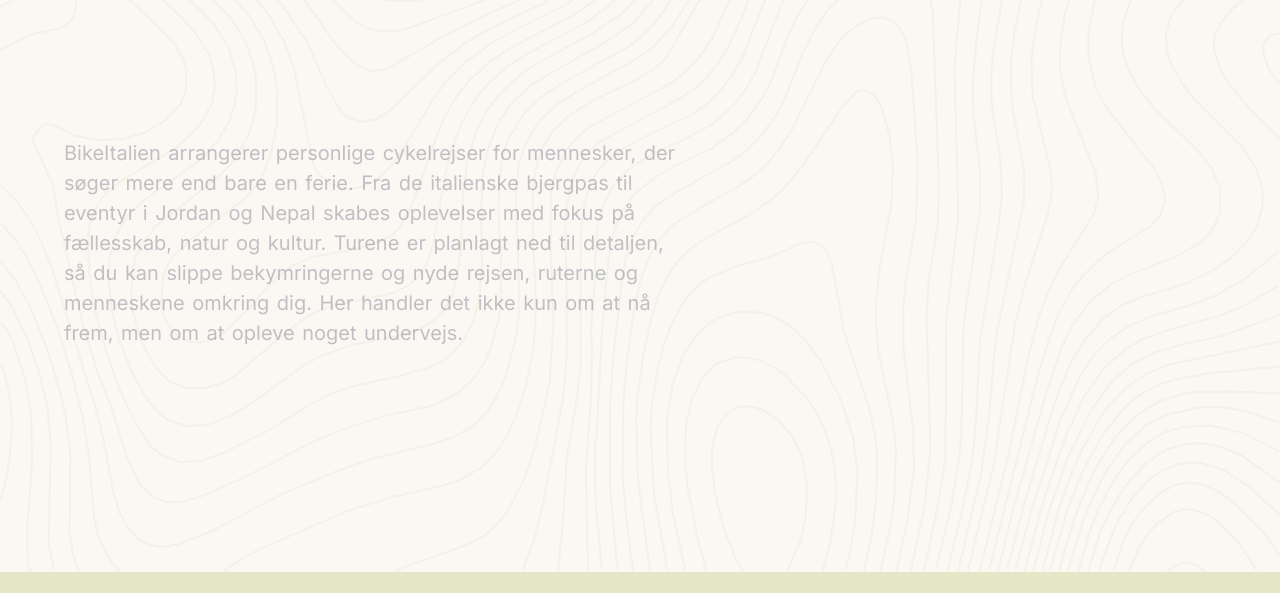
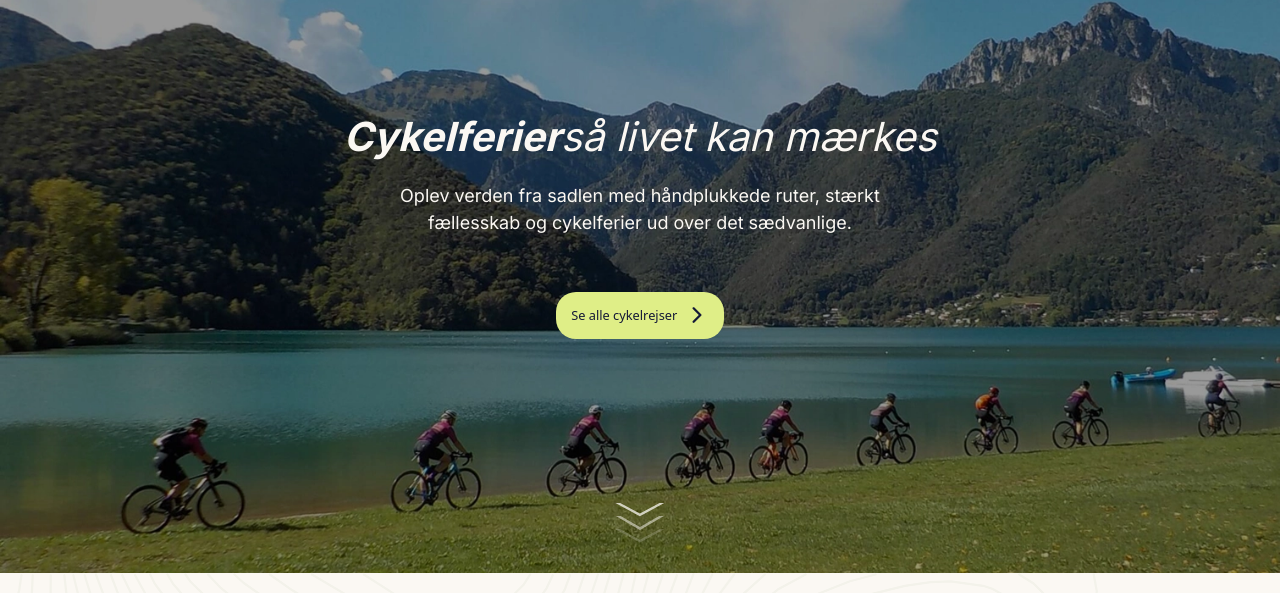
Before and after one commit to bikeitalien/bikeitalien, a Next.js app: page / in a window 1280 px wide. Shown: the part 191-784 px from the top of the page. Built offline with nearby package versions, Linux system fonts and the light colour scheme; no server answers; the database is empty.

Commit message:
feat: add IndexHero component with scroll functionality and polygon SVG asset

```diff
--- a/src/app/components/index/IndexHero.jsx
+++ b/src/app/components/index/IndexHero.jsx
@@ -1,9 +1,17 @@
+"use client";
 import Image from "next/image";
 import Button from "../Button";
+import { motion } from "framer-motion";
+
 const IndexHero = () => {
+  const handleScroll = () => {
+    document.getElementById("next-section")?.scrollIntoView({
+      behavior: "smooth",
+    });
+  };
   return (
     <>
-      <section className="col-[full] grid h-[700px] grid-cols-1 grid-rows-1 overflow-hidden">
+      <section className="relative col-[full] grid h-[700px] grid-cols-1 grid-rows-1 overflow-hidden">
         <Image
           className="col-start-1 row-start-1 h-full w-full object-cover"
           priority
@@ -15,7 +23,7 @@
 
         <div className="z-10 col-start-1 row-start-1 grid place-items-center items-center px-4 text-center">
           <div className="max-w-xl space-y-4">
-            <h1 className="text-(--text-secondary)! italic">
+            <h1 className="text-(--text-secondary)! italic md:flex md:justify-center md:whitespace-nowrap">
               <span className="font-bold">Cykelferier</span> så livet kan mærkes
             </h1>
             <h6 className="text-(--text-secondary)!">
@@ -33,6 +41,29 @@
             </div>
           </div>
         </div>
+        <motion.div
+          className="absolute bottom-8 left-1/2 z-30 flex -translate-x-1/2 cursor-pointer flex-col items-center text-(--text-secondary)!"
+          onClick={handleScroll}
+        >
+          {[0, 1, 2].map((index) => (
+            <motion.div
+              key={index}
+              animate={{ opacity: [0.2, 1, 0.2], y: [0, 4, 0] }}
+              transition={{
+                duration: 1.6,
+                repeat: Infinity,
+                delay: index * 0.2,
+              }}
+            >
+              <Image
+                src="/assets/polygon.svg"
+                alt="Scroll down"
+                width={50}
+                height={50}
+              />
+            </motion.div>
+          ))}
+        </motion.div>
       </section>
     </>
   );
--- a/src/app/page.js
+++ b/src/app/page.js
@@ -10,6 +10,7 @@
 import Header from "./components/Header";
 import ProcessSection from "./components/index/ProcessSection";
 import AboutSection from "./components/index/AboutSection";
+import IndexHero from "./components/index/IndexHero";
 
 export default function Home() {
   const faqItems = [
@@ -57,7 +58,13 @@
       </header>
 
       <main className="flex w-full flex-1 flex-col items-center justify-between bg-white sm:items-start dark:bg-black">
-        <TextRevealSection />
+        <IndexHero />
+        <section
+          className="col-[full] grid grid-cols-subgrid"
+          id="next-section"
+        >
+          <TextRevealSection />
+        </section>
         {/* <ImageCardSection /> */}
         <CategoryGridSection />
         <ProcessSection className="my-32" />
```
Also changed, not shown: public/assets/polygon.svg (added).
